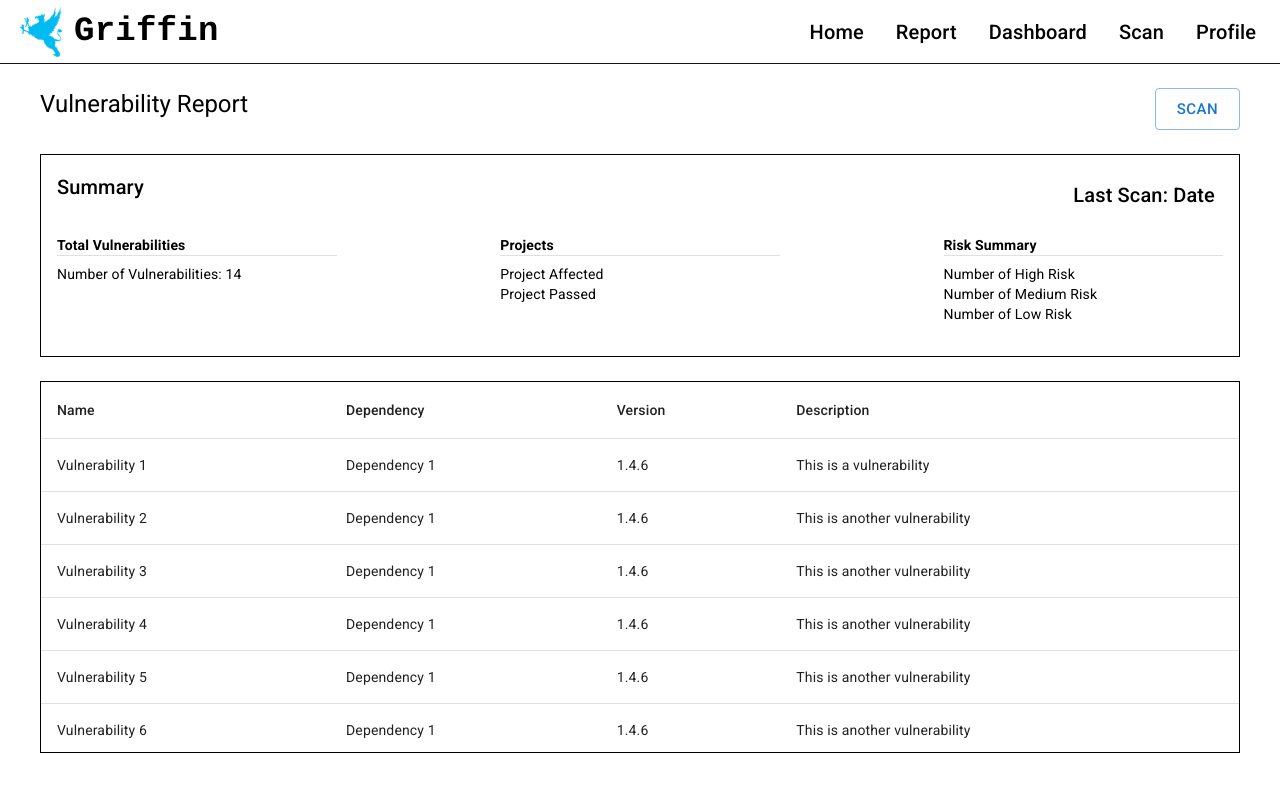
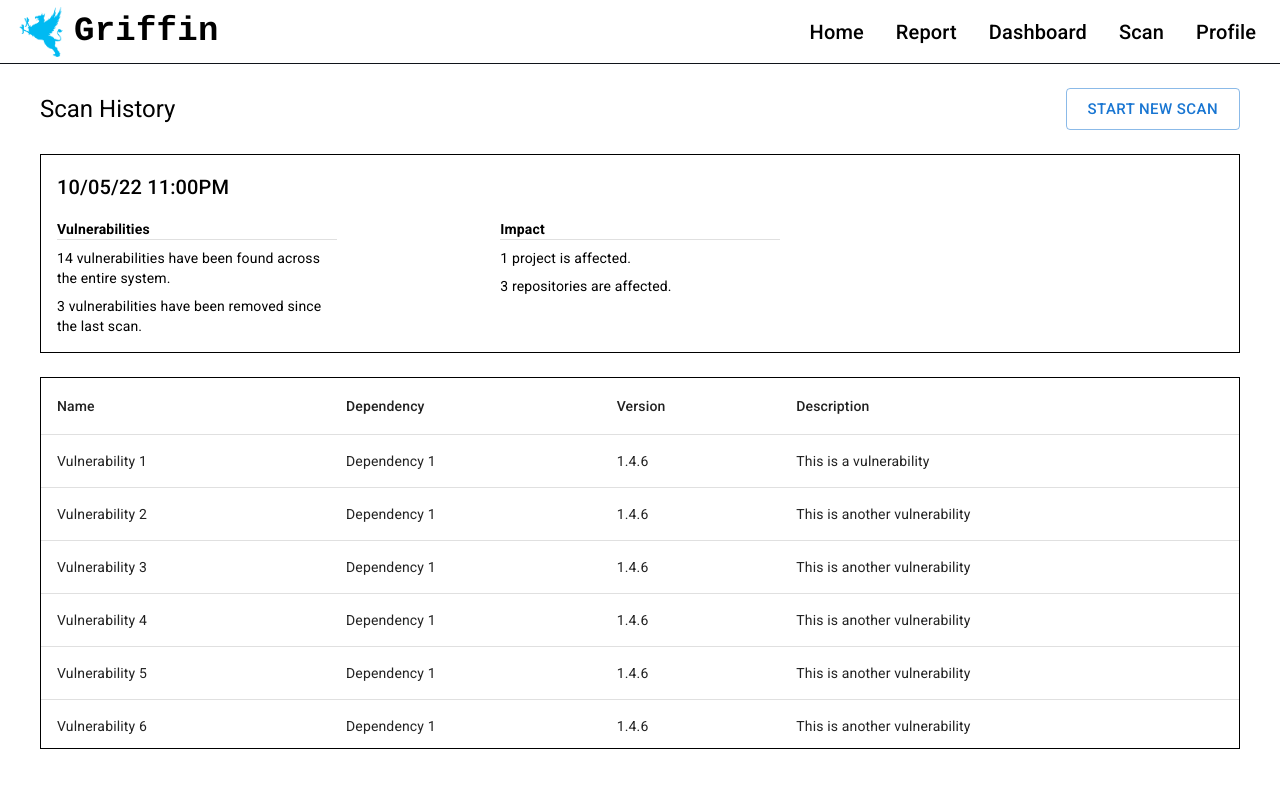
Before and after one commit to griffin-001/griffin, a Next.js app in the folder griffin-frontend/: page /vulnerabilitiesReport in a window 1280 px wide. Shown: the top 792 px of the page. Built offline with nearby package versions, Linux system fonts and the light colour scheme.

Commit message:
minor changes to report page

```diff
--- a/griffin-frontend/views/Landing/Landing.tsx
+++ b/griffin-frontend/views/Landing/Landing.tsx
@@ -16,7 +16,7 @@ class Landing extends React.Component<Props> {
   render() {
 
     return (
-      <PageContainer isCentered>
+      <PageContainer isCentered disableNav>
         <Grid
           container
           spacing={2}
--- a/griffin-frontend/views/VulnerabiltiesReport/components/ReportHeader.tsx
+++ b/griffin-frontend/views/VulnerabiltiesReport/components/ReportHeader.tsx
@@ -19,9 +19,24 @@ const ReportHeader: FunctionComponent<Props> = (props) => {
 
   return (
     <Section>
-      <Grid container spacing={2}>
-        <Grid item xs={8}>
-          <Heading> Vulnerability Report </Heading>
+      <Grid
+        container
+        spacing={2}
+        sx={{
+          height: "100%",
+          display: "flex",
+          alignItems: "center",
+        }}
+      >
+        <Grid
+          item xs={8}
+          sx={{
+            height: "100%",
+            display: "flex",
+            alignItems: "center",
+          }}
+        >
+          <Heading> Scan History </Heading>
         </Grid>
         <Grid item xs={4}>
 
@@ -32,7 +47,7 @@ const ReportHeader: FunctionComponent<Props> = (props) => {
               onClick={(event) =>
                 handleButton()}
             >
-              Scan
+              Start New Scan
             </Button>
           </Box>
         </Grid>
--- a/griffin-frontend/views/VulnerabiltiesReport/components/ReportSummary.tsx
+++ b/griffin-frontend/views/VulnerabiltiesReport/components/ReportSummary.tsx
@@ -1,6 +1,6 @@
 import React, {FunctionComponent} from "react";
 import {Box} from "@mui/system";
-import {Divider, Grid, Typography} from "@mui/material";
+import {Divider, Grid, Link, Stack, Typography} from "@mui/material";
 import Section from "../../../components/Section";
 import SubHeading from "../../../components/Text/SubHeading";
 import BodyText from "../../../components/Text/BodyText";
@@ -14,12 +14,12 @@ const ReportSummary: FunctionComponent<Props> = (props) => {
     <Section border>
       <Box sx={{m: 2}}>
         <Grid container spacing={2}>
-          <Grid item xs={8}>
-            <SubHeading> Summary </SubHeading>
+          <Grid item xs={6}>
+            <SubHeading> 10/05/22 11:00PM </SubHeading>
           </Grid>
-          <Grid item xs={4}>
-            <Box display="flex" justifyContent="flex-end" sx={{m: 1}}>
-              <SubHeading> Last Scan: Date </SubHeading>
+          <Grid item xs={6}>
+            <Box display="flex" justifyContent="flex-end">
+              <BodyText> </BodyText>
             </Box>
           </Grid>
         </Grid>
@@ -27,33 +27,31 @@ const ReportSummary: FunctionComponent<Props> = (props) => {
       <Box sx={{m: 2}}>
         <Grid container spacing={2}>
           <Grid item xs={3}>
-            <BodyText bold>Total Vulnerabilities</BodyText>
-            <Divider/>
-            <Box sx={{mt: 1}}>
-              <BodyText>Number of
-                Vulnerabilities: {props.items.length}</BodyText>
-            </Box>
+            <Stack>
+              <BodyText bold>Vulnerabilities</BodyText>
+              <Divider/>
+              <Box sx={{mt: 1}}/>
+              <BodyText>
+                14 vulnerabilities have been found across the entire system.
+              </BodyText>
+              <Box sx={{mt: 1}}/>
+              <BodyText>
+                {"3"} {" vulnerabilities have been removed since the last scan. "}
+              </BodyText>
+            </Stack>
           </Grid>
           <Grid item xs={1.5}/>
           <Grid item xs={3}>
-            <BodyText bold>Projects</BodyText>
-            <Divider/>
-            <Box sx={{mt: 1}}>
-              <BodyText>Project Affected</BodyText>
-              <BodyText>Project Passed</BodyText>
-            </Box>
+            <Stack>
+              <BodyText bold>Impact</BodyText>
+              <Divider/>
+              <Box sx={{mt: 1}}/>
+              <BodyText> 1 project is affected.</BodyText>
+              {/*<BodyText> 3 projects are affected</BodyText>*/}
+              <Box sx={{mt: 1}}/>
+              <BodyText> 3 repositories are affected. </BodyText>
+            </Stack>
           </Grid>
-          <Grid item xs={1.5}/>
-          <Grid item xs={3}>
-            <BodyText bold>Risk Summary</BodyText>
-            <Divider/>
-            <Box sx={{mt: 1}}>
-              <BodyText>Number of High Risk</BodyText>
-              <BodyText>Number of Medium Risk</BodyText>
-              <BodyText>Number of Low Risk</BodyText>
-            </Box>
-          </Grid>
-          <Grid item xs={1}/>
         </Grid>
       </Box>
     </Section>)
```
